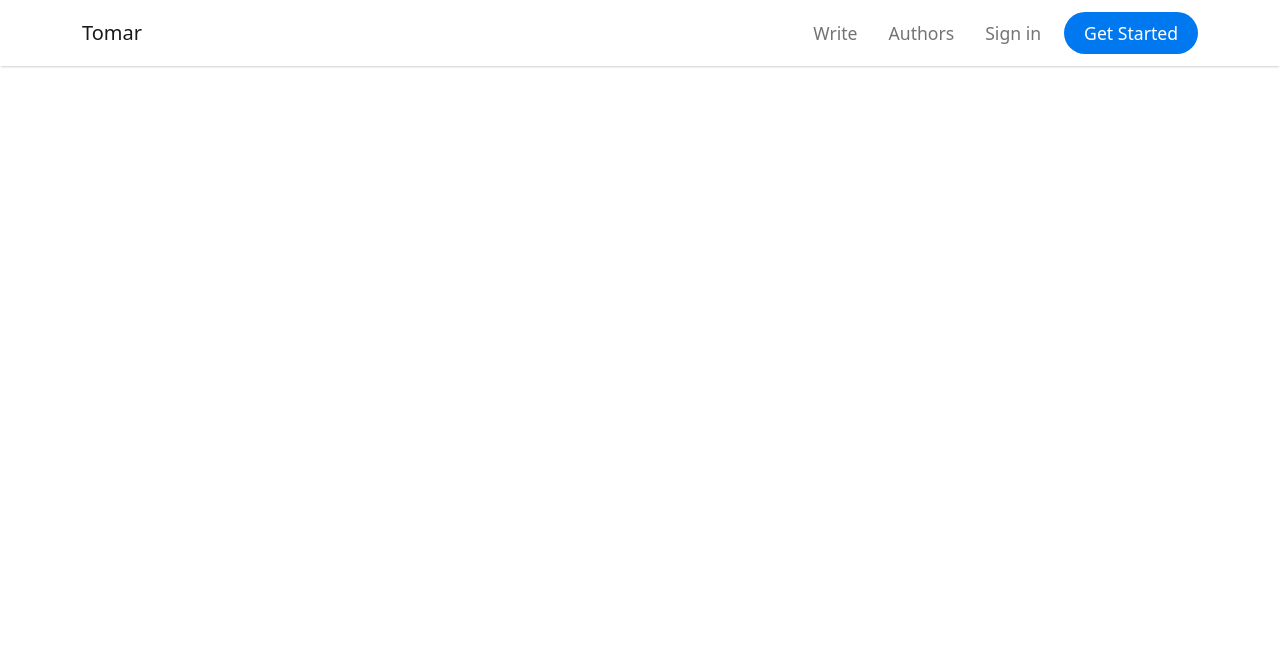
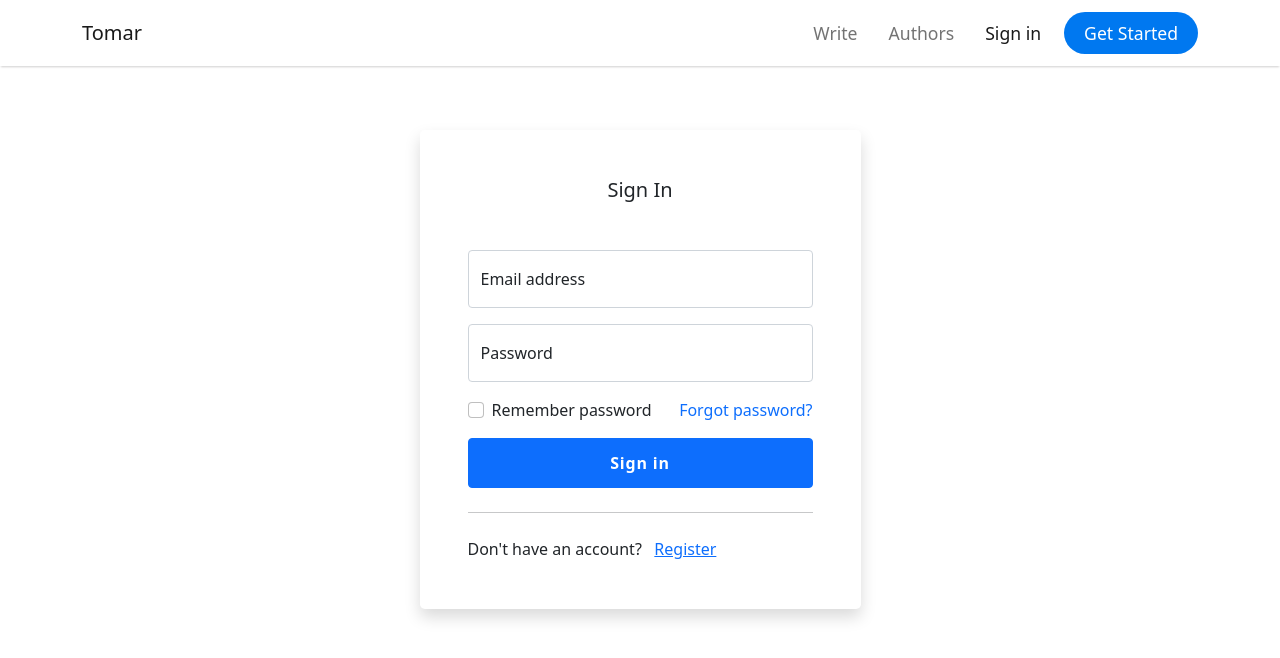
Before and after one commit to balewgize/tomar, a Vue app: page /login in a window 1280 px wide. Shown: the top 658 px of the page. Built offline with nearby package versions, Linux system fonts and the light colour scheme.

Commit message:
Bootsrap 5 Login and Registration form added for frontend of authentication

```diff
--- a/src/App.vue
+++ b/src/App.vue
@@ -1,9 +1,14 @@
 <template>
-  <NavBar />
+  <div>
+    <NavBar />
+    <div class="container main">
+      <router-view></router-view>
+    </div>
+  </div>
 </template>
 
 <script>
-import NavBar from "./components/NavBar.vue";
+import NavBar from "./components/NavBar.vue"
 
 export default {
   name: "App",
--- /dev/null
+++ b/src/components/LoginForm.vue
@@ -0,0 +1,85 @@
+<template>
+  <div class="container">
+    <div class="row">
+      <div class="col-sm-9 col-md-7 col-lg-5 mx-auto">
+        <div class="card border-0 shadow rounded-3 my-5">
+          <div class="card-body p-4 p-sm-5">
+            <h5 class="card-title text-center mb-5 fw-light fs-5">Sign In</h5>
+            <form>
+              <div class="form-floating mb-3">
+                <input
+                  type="email"
+                  class="form-control"
+                  id="floatingInput"
+                  placeholder="name@example.com"
+                />
+                <label for="floatingInput">Email address</label>
+              </div>
+              <div class="form-floating mb-3">
+                <input
+                  type="password"
+                  class="form-control"
+                  id="floatingPassword"
+                  placeholder="Password"
+                />
+                <label for="floatingPassword">Password</label>
+              </div>
+
+              <div class="form-check mb-3" id="forgot">
+                <div>
+                  <input
+                    class="form-check-input"
+                    type="checkbox"
+                    value=""
+                    id="rememberPasswordCheck"
+                  />
+                  <label class="form-check-label" for="rememberPasswordCheck">
+                    Remember password
+                  </label>
+                </div>
+                <a href="#">Forgot password?</a>
+              </div>
+              <div class="d-grid">
+                <button
+                  class="btn btn-primary btn-login  fw-bold"
+                  type="submit"
+                >
+                  Sign in
+                </button>
+              </div>
+              <hr class="my-4" />
+              <div>
+                Don't have an account? &nbsp;
+                <router-link to="/register"> Register</router-link>
+              </div>
+            </form>
+          </div>
+        </div>
+      </div>
+    </div>
+  </div>
+</template>
+
+<script>
+export default {
+  name: "LoginForm",
+};
+</script>
+
+<style scoped>
+.btn-login {
+  letter-spacing: 0.05rem;
+  padding: 0.75rem 1rem;
+}
+#forgot {
+    display: flex;
+    align-items: center;
+    justify-content: space-between;
+}
+#forgot a {
+    text-decoration: none;
+}
+#forgot a:hover {
+    text-decoration: underline;
+}
+</style>
--- a/src/components/NavBar.vue
+++ b/src/components/NavBar.vue
@@ -4,7 +4,7 @@
     aria-label="My nav bar"
   >
     <div class="container">
-      <a class="navbar-brand" href="/">Tomar</a>
+      <router-link to="/" class="navbar-brand">Tomar</router-link>
       <button
         class="navbar-toggler"
         type="button"
@@ -20,17 +20,17 @@
       <div class="collapse navbar-collapse" id="navLinks">
         <ul class="navbar-nav ms-auto mb-lg-0">
           <li class="nav-item">
-            <a class="nav-link" aria-current="page" href="/">Write</a>
+            <a class="nav-link" aria-current="page" href="#">Write</a>
           </li>
           <li class="nav-item">
             <a class="nav-link" href="#">Authors</a>
           </li>
           <!-- If not authenticated -->
           <li class="nav-item">
-            <a class="nav-link" href="#">Sign in</a>
+            <router-link to="/login" class="nav-link">Sign in</router-link>
           </li>
           <li class="nav-item">
-            <a class="nav-link" id="signup" href="#">Get Started</a>
+            <router-link to="/register" class="nav-link" id="signup">Get Started</router-link>
           </li>
         </ul>
       </div>
--- /dev/null
+++ b/src/components/PostList.vue
@@ -0,0 +1,9 @@
+<template>
+  <div>Post list</div>
+</template>
+
+<script>
+export default {
+  name: "PostList",
+};
+</script>
--- /dev/null
+++ b/src/components/SignupForm.vue
@@ -0,0 +1,80 @@
+<template>
+  <div class="container">
+    <div class="row">
+      <div class="col-sm-11 col-md-8 col-lg-6 mx-auto">
+        <div class="card border-0 shadow rounded-3 my-5">
+          <div class="card-body p-4 p-sm-5">
+            <h5 class="card-title text-center mb-5 fw-light fs-5">
+              Sign up to Tomar
+            </h5>
+            <form>
+              <div class="d-flex">
+                <div class="form-floating mb-3 me-2">
+                  <input
+                    type="text"
+                    class="form-control"
+                    id="floatingInput"
+                    placeholder="name@example.com"
+                  />
+                  <label for="floatingInput">First Name</label>
+                </div>
+                <div class="form-floating mb-3 ms-2">
+                  <input
+                    type="text"
+                    class="form-control"
+                    id="floatingInput"
+                    placeholder="name@example.com"
+                  />
+                  <label for="floatingInput">Last Name</label>
+                </div>
+              </div>
+              <div class="form-floating mb-3">
+                <input
+                  type="email"
+                  class="form-control"
+                  id="floatingInput"
+                  placeholder="name@example.com"
+                />
+                <label for="floatingInput">Email address</label>
+              </div>
+              <div class="form-floating mb-3">
+                <input
+                  type="password"
+                  class="form-control"
+                  id="floatingPassword"
+                  placeholder="Password"
+                />
+                <label for="floatingPassword">Password</label>
+              </div>
+
+              <div class="form-check mb-3"></div>
+              <div class="d-grid">
+                <button class="btn btn-primary btn-login fw-bold" type="submit">
+                  Sign up
+                </button>
+              </div>
+              <hr class="my-4" />
+              <div>
+                Already have an account? &nbsp;
+                <router-link to="/login"> Sign in</router-link>
+              </div>
+            </form>
+          </div>
+        </div>
+      </div>
+    </div>
+  </div>
+</template>
+
+<script>
+export default {
+  name: "SignupForm",
+};
+</script>
+
+<style scoped>
+.btn-login {
+  letter-spacing: 0.05rem;
+  padding: 0.75rem 1rem;
+}
+</style>
--- /dev/null
+++ b/src/router/index.js
@@ -0,0 +1,18 @@
+import { createRouter, createWebHistory } from "vue-router";
+import LoginForm from "../components/LoginForm";
+import SignupForm from "../components/SignupForm";
+import PostList from '../components/PostList'
+
+const routes = [
+  { path: "/", component: PostList },
+  { path: "/login", component: LoginForm },
+  { path: "/register", component: SignupForm },
+];
+
+const router = createRouter({
+  linkActiveClass: "active",
+  history: createWebHistory(),
+  routes,
+});
+
+export default router;
```
Also changed, not shown: src/main.js (+7 -3 lines).
